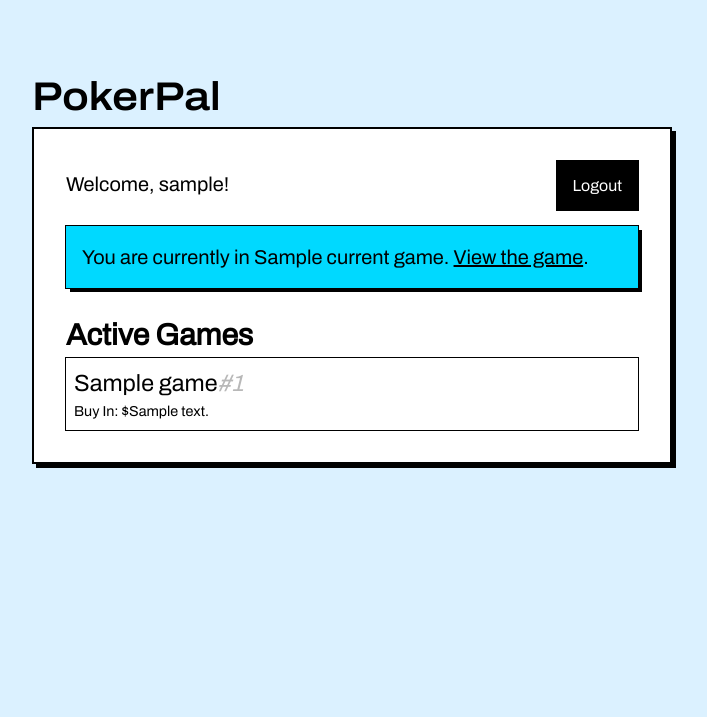
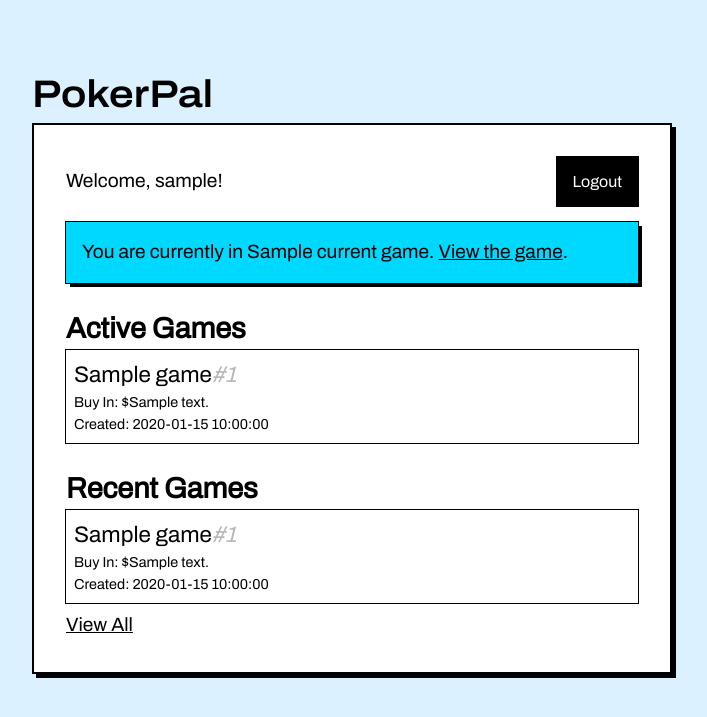
Before and after one commit to brianhang/pokerpals, a Flask app: template src/templates/game/list.html in a window 1280 px wide. Shown: the top 717 px of the page, without its empty margins (288-995 px from the left). Run offline with Flask 3, Linux system fonts and the light colour scheme; the template is opened without the code that fills it: most values are stand-ins (such as "Sample title", 1, 10 or a date in 2020).

Commit message:
Add recent games

```diff
--- a/src/app.py
+++ b/src/app.py
@@ -5,7 +5,7 @@ import db.app_connection
 from game.route import (handle_buyin, handle_buyin_form, handle_cashout,
                         handle_cashout_form, handle_create_game,
                         handle_create_game_form, handle_end_game,
-                        handle_end_game_form, handle_game_list,
+                        handle_end_game_form, handle_game_list, handle_history,
                         handle_join_game, handle_join_game_form,
                         handle_view_game)
 from player.route import (fetch_player, handle_login, handle_login_page,
@@ -25,6 +25,14 @@ def home():
     with fetch_player() as player:
         if player:
             return handle_game_list(player)
+    return handle_login_page()
+
+
+@app.route('/history', strict_slashes=False)
+def history():
+    with fetch_player() as player:
+        if player:
+            return handle_history(player)
     return handle_login_page()
 
 
--- a/src/game/game.py
+++ b/src/game/game.py
@@ -15,3 +15,6 @@ class Game:
 
     def buyin_text(self) -> str:
         return cent_utils.to_string(self.buyin_cents)
+
+    def human_created_time(self) -> str:
+        return self.created.strftime("%B %d, %Y %I:%M %p")
--- a/src/static/style.css
+++ b/src/static/style.css
@@ -30,10 +30,14 @@ h1, h2, h3 {
 
 body {
     font-family: Archivo;
-    font-size: 1.25rem;
+    font-size: 1.2em;
     padding: 0;
     background: #dbf1ff;
     line-height: 1.5;
+}
+
+ul {
+    list-style: square;
 }
 
 .secondary {
@@ -101,6 +105,12 @@ body {
     display: grid;
     grid-template-columns: max-content auto;
     gap: 0.5rem;
+}
+
+@media only screen and (max-width: 800px) {
+    .create-game-form {
+        grid-template-columns: auto;
+    }
 }
 
 .venmo-cta {
@@ -210,6 +220,12 @@ button:active, input[type=button]:active, input[type=submit]:active {
     font-size: 0.9rem;
 }
 
+.game-info ul {
+    list-style: none;
+    padding: 0;
+    margin: 0;
+}
+
 .player-info ul {
     padding: 0;
     margin: 0;
@@ -224,3 +240,7 @@ button:active, input[type=button]:active, input[type=submit]:active {
     display: grid;
     margin-top: 1rem;
 }
+
+.top-gap {
+    padding-top: 0.5rem;
+}
--- a/src/templates/game/list.html
+++ b/src/templates/game/list.html
@@ -1,15 +1,6 @@
 {% extends "layout.html" %}
 
-{% macro game_list_item(game) %}
-<a class="game-list-item" href="/g/{{ game.id }}">
-    <div>
-        <h3>{{ game.lobby_name }}<span class="game-view-id secondary">#{{ game.id }}</span></h3>
-        <div class="game-info">
-            Buy In: ${{ game.buyin_text() }}
-        </div>
-    </div>
-</a>
-{% endmacro %}
+{% from "game/list_item.html" import game_list_item %}
 
 {% block body %}
 <div class="container">
@@ -44,5 +35,16 @@
         </form>
     </div>
     {% endif %}
+    {% if recent_games|length %}
+    <div>
+        <h2>Recent Games</h2>
+        <div class="game-list">
+            {% for game in recent_games %}
+            {{ game_list_item(game) }}
+            {% endfor %}
+            <a href="/history/">View All</a>
+        </div>
+    </div>
+    {% endif %}
 </div>
 {% endblock %}
--- a/src/templates/game/list_item.html
+++ b/src/templates/game/list_item.html
@@ -1,3 +1,13 @@
 {% macro game_list_item(game) %}
-<h2>{{ game.lobby_name }}<a href="/g/{{ game.id }}/" class="game-view-id secondary">#23</a></h2>
+<a class="game-list-item" href="/g/{{ game.id }}">
+    <div>
+        <h3>{{ game.lobby_name }}<span class="game-view-id secondary">#{{ game.id }}</span></h3>
+        <div class="game-info">
+            <ul>
+                <li>Buy In: ${{ game.buyin_text() }}</li>
+                <li title="{{ game.created }}">Created: {{ game.human_created_time() }}</li>
+            </ul>
+        </div>
+    </div>
+</a>
 {% endmacro %}
--- a/src/templates/game/title.html
+++ b/src/templates/game/title.html
@@ -1,3 +1,3 @@
 {% macro game_title(game) %}
-<h2>{{ game.lobby_name }}<a href="/g/{{ game.id }}/" class="game-view-id secondary">#23</a></h2>
+<h2>{{ game.lobby_name }}<a href="/g/{{ game.id }}/" class="game-view-id secondary">#{{ game.id }}</a></h2>
 {% endmacro %}
--- a/src/templates/game/view.html
+++ b/src/templates/game/view.html
@@ -34,7 +34,7 @@
     <div>
         {{ game_title(game) }}
         <div class="secondary"><em>Created by <a href="https://venmo.com/{{ game.creator_id }}/">{{ game.creator_id
-                    }}</a></em></div>
+                    }}</a> on {{ game.human_created_time() }}</em></div>
         <ul>
             {% if player.active_game_id == game.id or game.creator_id == player.venmo_username %}
             <li><strong>Entry Code</strong>: <a
```
Also changed, not shown: src/game/repository.py (+23 -0 lines), src/game/route.py (+18 -1 lines), src/game_players/repository.py (+18 -0 lines), src/templates/game/history.html (added, +23 -0 lines).
